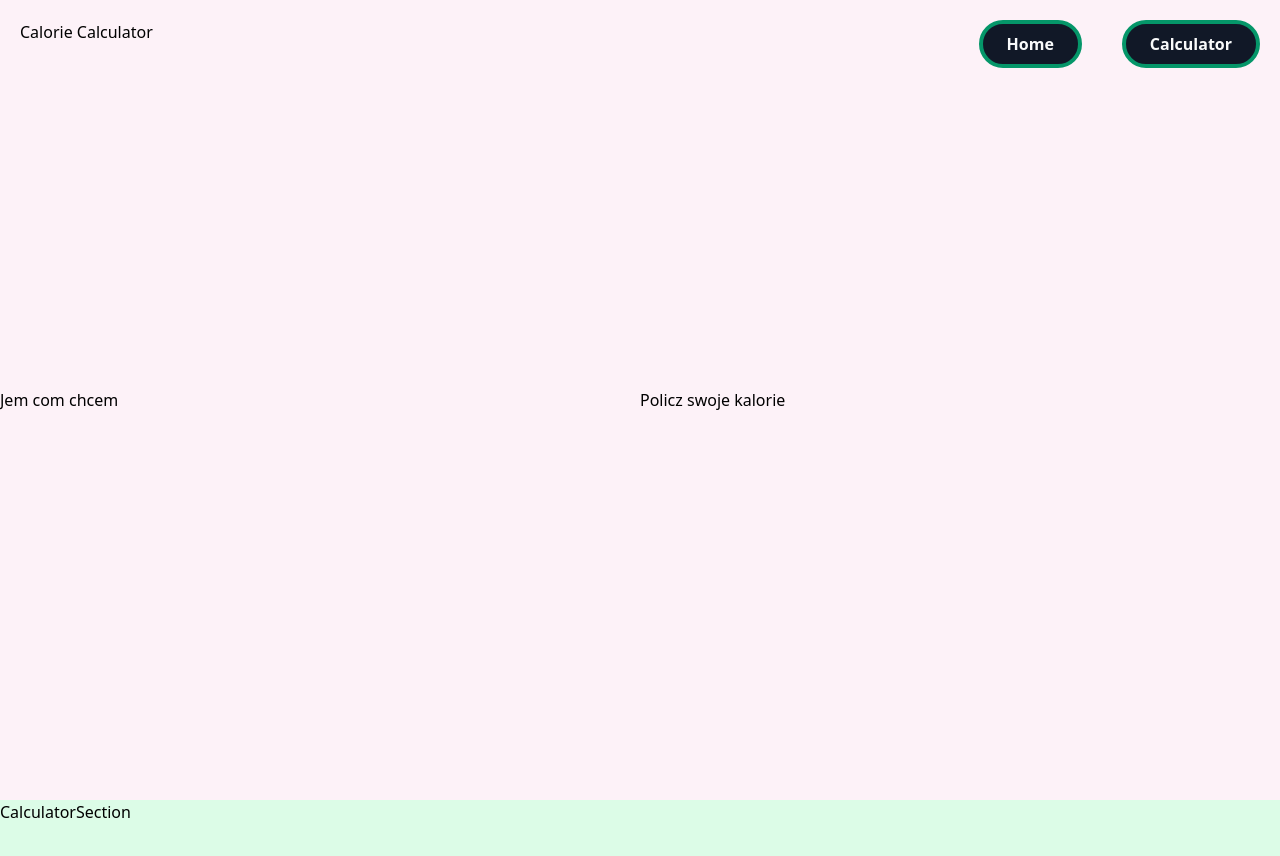
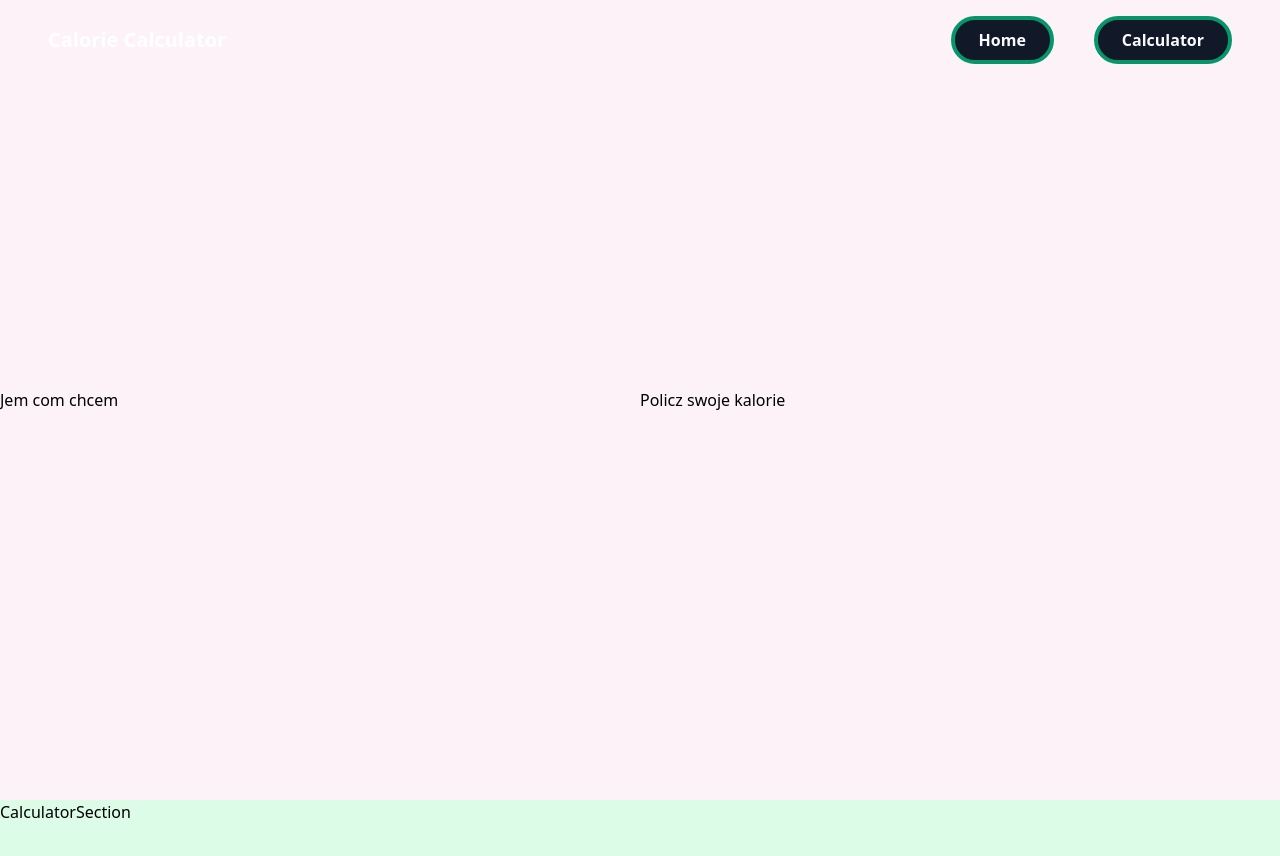
Before and after one commit to Wojtyua/38053_38062_38545_38073, a React (Vite) app: page / in a window 1280 px wide. Shown: the top 856 px of the page. Built offline with nearby package versions, Linux system fonts and the light colour scheme.

Commit message:
polishing navbar and changed buttons

```diff
--- a/src/App.jsx
+++ b/src/App.jsx
@@ -4,11 +4,11 @@ import Navbar from "./components/Navbar";
 
 function App() {
   return (
-    <>
+    <div>
       <Navbar />
       <LandingPage />
       <CalculatorSection />
-    </>
+    </div>
   );
 }
 
--- a/src/components/Navbar.jsx
+++ b/src/components/Navbar.jsx
@@ -2,8 +2,8 @@ import Button from "./ui/Button";
 
 const Navbar = () => {
   return (
-    <div className="p-5 fixed flex justify-between w-full">
-      <span>Calorie Calculator</span>
+    <div className="px-12 py-4 w-full fixed flex justify-between items-center">
+      <span className="text-white text-xl font-bold">Calorie Calculator</span>
       <ul className="flex gap-10">
         <li>
           <Button>Home</Button>
```
